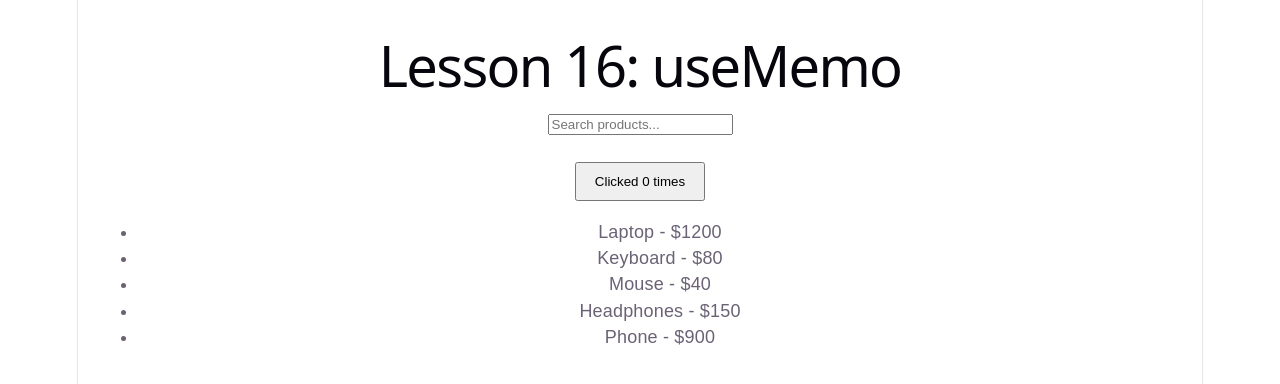
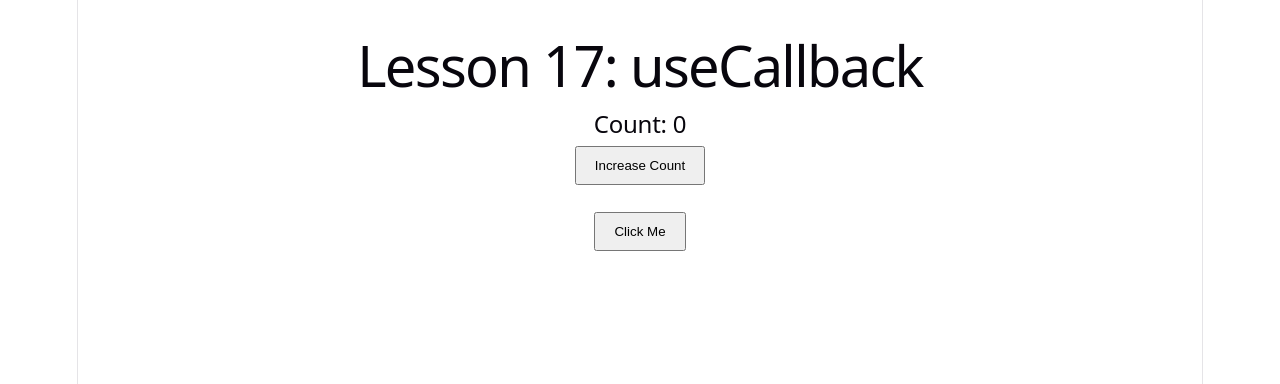
Before and after one commit to JohnkayFundz/react-learning, a React (Vite) app: page / in a window 1280 px wide. Shown: the top 384 px of the page. Built offline with nearby package versions, Linux system fonts and the light colour scheme.

Commit message:
Complete Lesson 17: useCallback with React.memo

```diff
--- a/src/App.jsx
+++ b/src/App.jsx
@@ -1,7 +1,7 @@
-import Lesson16UseMemo from "./components/Lesson16UseMemo";
+import Lesson17UseCallback from "./components/Lesson17UseCallback";
 
 function App() {
-  return <Lesson16UseMemo />;
+  return <Lesson17UseCallback />;
 }
 
 export default App;
--- /dev/null
+++ b/src/components/Button.jsx
@@ -0,0 +1,13 @@
+import { memo } from "react";
+
+const Button = memo(({ onClick }) => {
+  console.log("Child Button Rendered");
+
+  return (
+    <button onClick={onClick}>
+      Click Me
+    </button>
+  );
+});
+
+export default Button;
--- /dev/null
+++ b/src/components/Lesson17UseCallback.jsx
@@ -0,0 +1,29 @@
+import { useCallback, useState } from "react";
+import Button from "./Button";
+
+function Lesson17UseCallback() {
+  const [count, setCount] = useState(0);
+
+  const handleClick = useCallback(() => {
+    console.log("Button clicked!");
+  }, []);
+
+  return (
+    <div style={{ padding: "20px" }}>
+      <h1>Lesson 17: useCallback</h1>
+
+      <h2>Count: {count}</h2>
+
+      <button onClick={() => setCount(count + 1)}>
+        Increase Count
+      </button>
+
+      <br />
+      <br />
+
+      <Button onClick={handleClick} />
+    </div>
+  );
+}
+
+export default Lesson17UseCallback;
```
